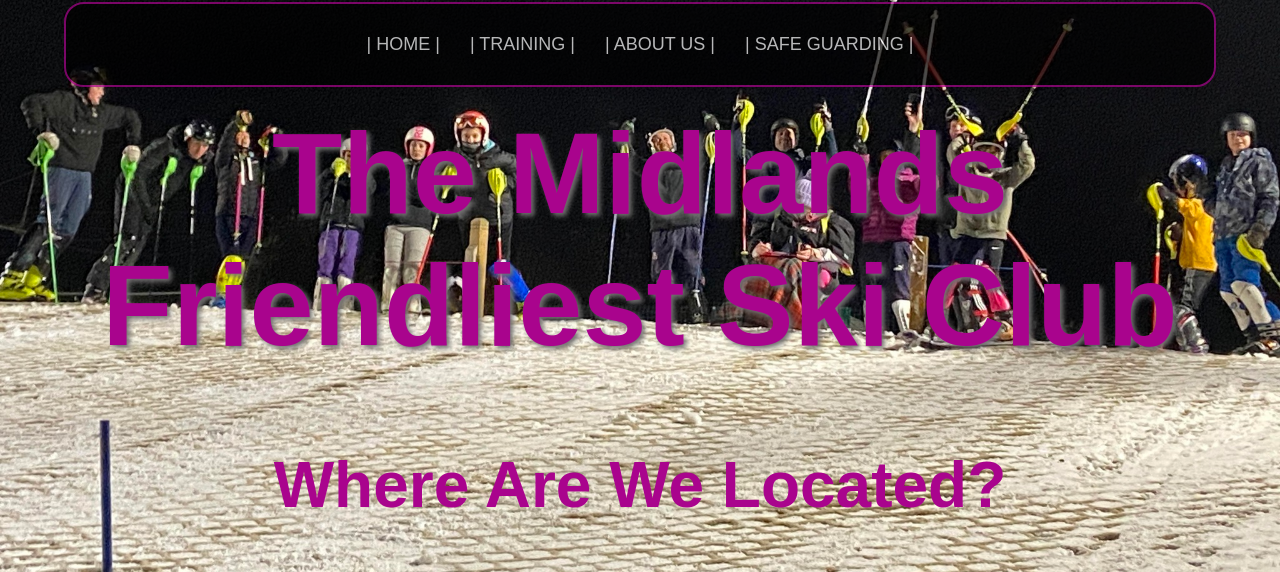
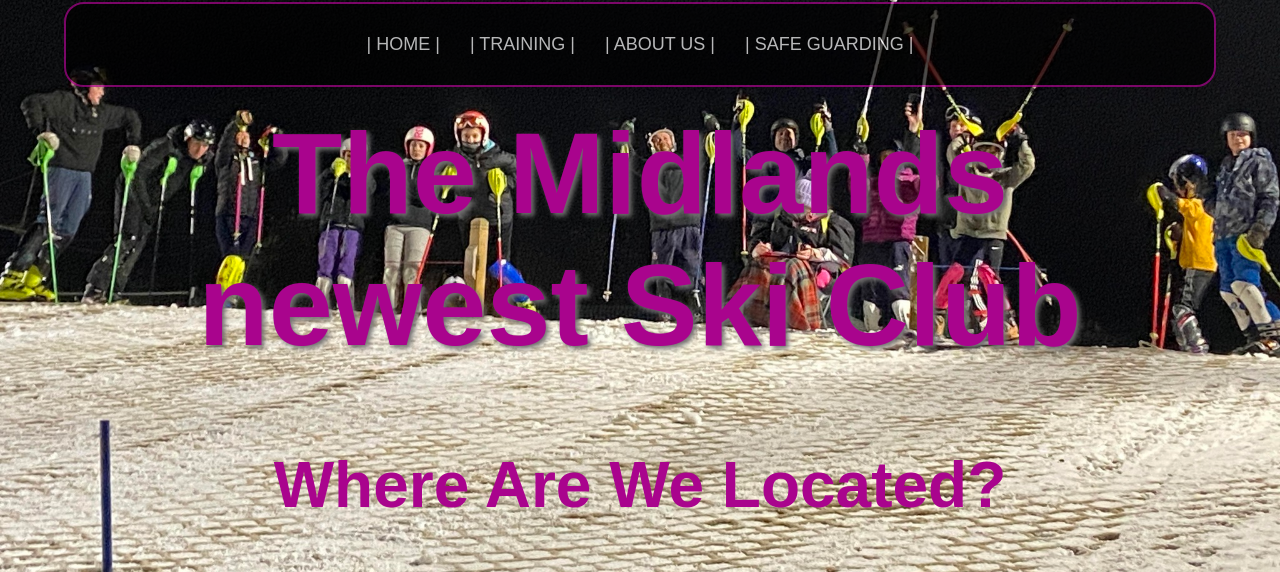
Before and after one commit to Swad-Ski-Racing/swadskiracing, a website: page index.html in a window 1280 px wide. Shown: the part 272-844 px from the top of the page. Drawn offline with Linux system fonts and the light colour scheme; grey boxes are pictures that could not be loaded.

Commit message:
Update index.html

```diff
--- a/index.html
+++ b/index.html
@@ -24,7 +24,7 @@
         </nav>
 
         <main>
-            <h1>The Midlands Friendliest Ski Club</h1>
+            <h1>The Midlands newest Ski Club</h1>
 
             <div class="loctext">
                 <h2>Where Are We Located?</h2>
```
